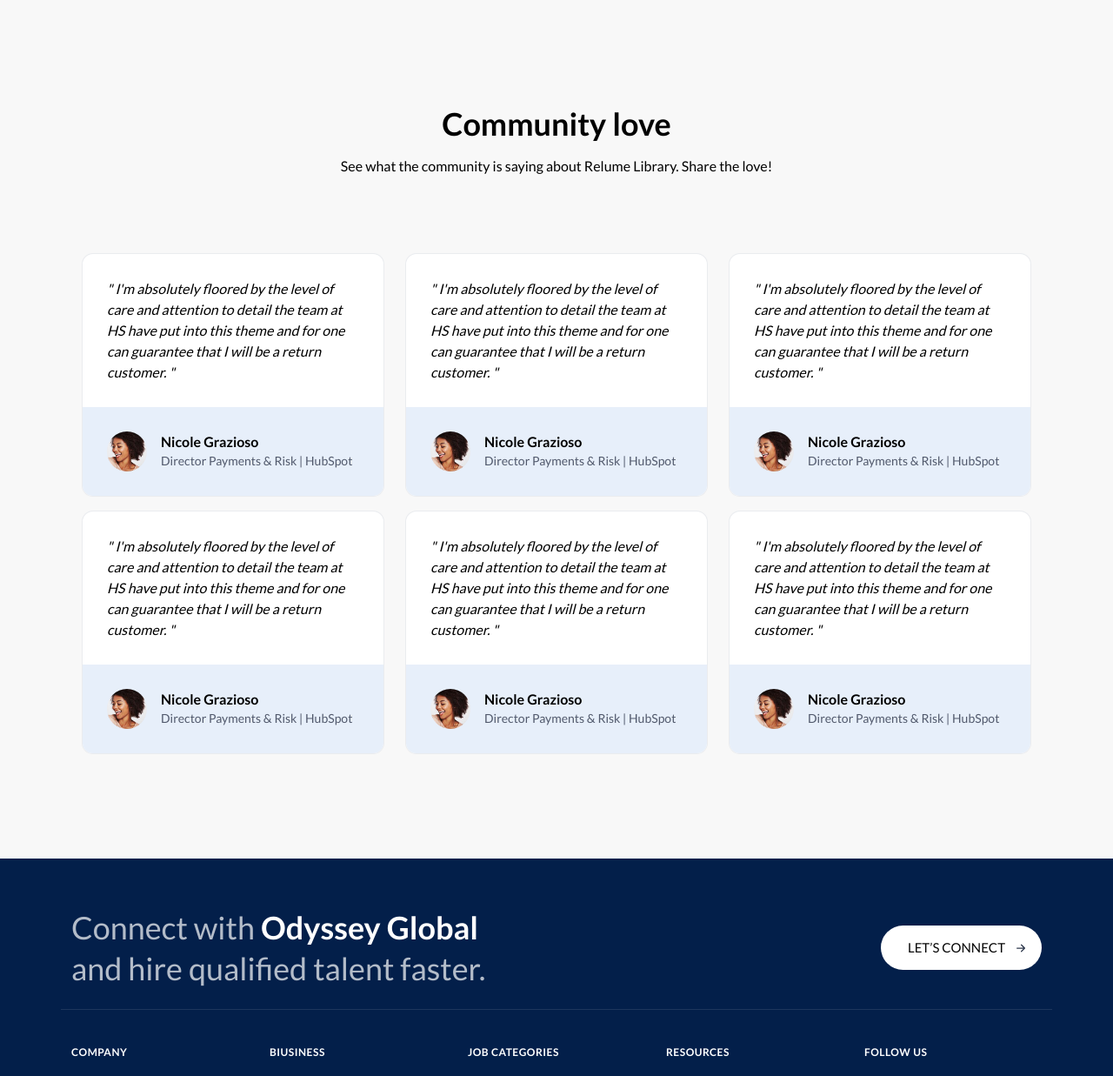
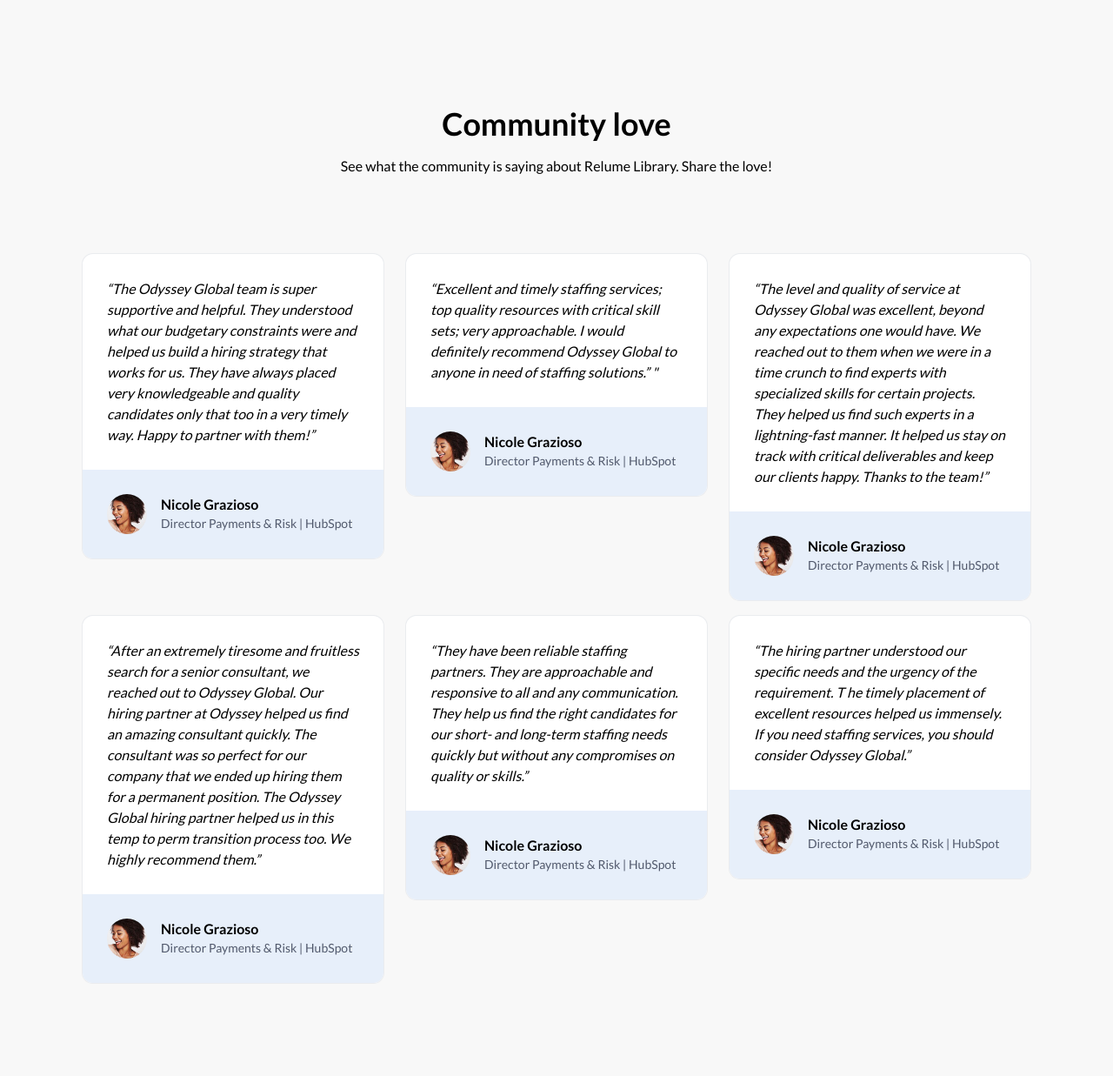
Before and after one commit to Odyssey-Global/Odyssey-Website, a PHP site: page /testimonials.php in a window 1280 px wide. Shown: the part 601-1838 px from the top of the page at 87% size. Run offline with PHP 8.4, Linux system fonts and the light colour scheme; some libraries are stand-ins or nearby versions.

Commit message:
Testimonils-content

```diff
--- a/testimonials.php
+++ b/testimonials.php
@@ -44,9 +44,30 @@
             <div class="col-md-4">
               <div class="card  cards-gaps" style="margin-top:30px;">
                 <div class="card-body testimonial-body">
-                  <p class="card-text"><em>" I'm absolutely floored by the level of care and attention to detail
-                      the
-                      team at HS have put into this theme and for one can guarantee that I will be a return customer.
+                  <p class="card-text"><em>“The Odyssey Global team is super supportive and helpful. They understood what our
+                     budgetary constraints were and helped us build a hiring strategy that works for us. They have always
+                      placed very knowledgeable and quality candidates only that too in a very timely way. Happy to partner with them!”</em></p>
+                </div>
+
+                <div class="card-footer test-footer-card">
+                  <div class="d-sm-flex align-items-sm-center">
+                    <div class="flex-shrink-0 mb-3 mb-sm-0">
+                      <img class="avatar avatar-circle" src="assets/img/160x160/img7.jpg" alt="Image Description">
+                    </div>
+                    <div class="flex-grow-1 ms-sm-3">
+                      <h6 class="mb-0">Nicole Grazioso</h6>
+                      <span class="card-text fs-5">Director Payments &amp; Risk | HubSpot</span>
+                    </div>
+                  </div>
+                </div>
+              </div>
+            </div>
+            <div class="col-md-4">
+              <div class="card  cards-gaps" style="margin-top:30px;">
+                <div class="card-body testimonial-body">
+                  <p class="card-text"><em>“Excellent and timely staffing services; top quality resources with
+                    critical skill sets; very approachable. I would definitely recommend Odyssey Global to anyone
+                    in need of staffing solutions.”
                       "</em></p>
                 </div>
 
@@ -66,10 +87,10 @@
             <div class="col-md-4">
               <div class="card  cards-gaps" style="margin-top:30px;">
                 <div class="card-body testimonial-body">
-                  <p class="card-text"><em>" I'm absolutely floored by the level of care and attention to detail
-                      the
-                      team at HS have put into this theme and for one can guarantee that I will be a return customer.
-                      "</em></p>
+                  <p class="card-text"><em>“The level and quality of service at Odyssey Global was excellent, beyond any expectations one
+                     would have. We reached out to them when we were in a time crunch to find experts with specialized
+                     skills for certain projects. They helped us find such experts in a lightning-fast manner. It helped us stay on track with
+                     critical deliverables and keep our clients happy. Thanks to the team!”</em></p>
                 </div>
 
                 <div class="card-footer test-footer-card">
@@ -88,10 +109,10 @@
             <div class="col-md-4">
               <div class="card  cards-gaps" style="margin-top:30px;">
                 <div class="card-body testimonial-body">
-                  <p class="card-text"><em>" I'm absolutely floored by the level of care and attention to detail
-                      the
-                      team at HS have put into this theme and for one can guarantee that I will be a return customer.
-                      "</em></p>
+                  <p class="card-text"><em>“After an extremely tiresome and fruitless search for a senior consultant, we reached out
+                    to Odyssey Global. Our hiring partner at Odyssey helped us find an amazing consultant quickly. The consultant was
+                     so perfect for our company that we ended up hiring them for a permanent position. The Odyssey Global hiring partner
+                      helped us in this temp to perm transition process too. We highly recommend them.”</em></p>
                 </div>
 
                 <div class="card-footer test-footer-card">
@@ -110,10 +131,9 @@
             <div class="col-md-4">
               <div class="card  cards-gaps" style="margin-top:30px;">
                 <div class="card-body testimonial-body">
-                  <p class="card-text"><em>" I'm absolutely floored by the level of care and attention to detail
-                      the
-                      team at HS have put into this theme and for one can guarantee that I will be a return customer.
-                      "</em></p>
+                  <p class="card-text"><em>“They have been reliable staffing partners. They are approachable and responsive to all and
+                    any communication. They help us find the right candidates for our short- and long-term staffing needs
+                     quickly but without any compromises on quality or skills.” </em></p>
                 </div>
 
                 <div class="card-footer test-footer-card">
@@ -132,32 +152,9 @@
             <div class="col-md-4">
               <div class="card  cards-gaps" style="margin-top:30px;">
                 <div class="card-body testimonial-body">
-                  <p class="card-text"><em>" I'm absolutely floored by the level of care and attention to detail
-                      the
-                      team at HS have put into this theme and for one can guarantee that I will be a return customer.
-                      "</em></p>
-                </div>
-
-                <div class="card-footer test-footer-card">
-                  <div class="d-sm-flex align-items-sm-center">
-                    <div class="flex-shrink-0 mb-3 mb-sm-0">
-                      <img class="avatar avatar-circle" src="assets/img/160x160/img7.jpg" alt="Image Description">
-                    </div>
-                    <div class="flex-grow-1 ms-sm-3">
-                      <h6 class="mb-0">Nicole Grazioso</h6>
-                      <span class="card-text fs-5">Director Payments &amp; Risk | HubSpot</span>
-                    </div>
-                  </div>
-                </div>
-              </div>
-            </div>
-            <div class="col-md-4">
-              <div class="card  cards-gaps" style="margin-top:30px;">
-                <div class="card-body testimonial-body">
-                  <p class="card-text"><em>" I'm absolutely floored by the level of care and attention to detail
-                      the
-                      team at HS have put into this theme and for one can guarantee that I will be a return customer.
-                      "</em></p>
+                  <p class="card-text"><em>“The hiring partner understood our specific needs and the urgency of the requirement. T
+                    he timely placement of excellent resources helped us immensely. If you need staffing services,
+                    you should consider Odyssey Global.”</em></p>
                 </div>
 
                 <div class="card-footer test-footer-card">
```
